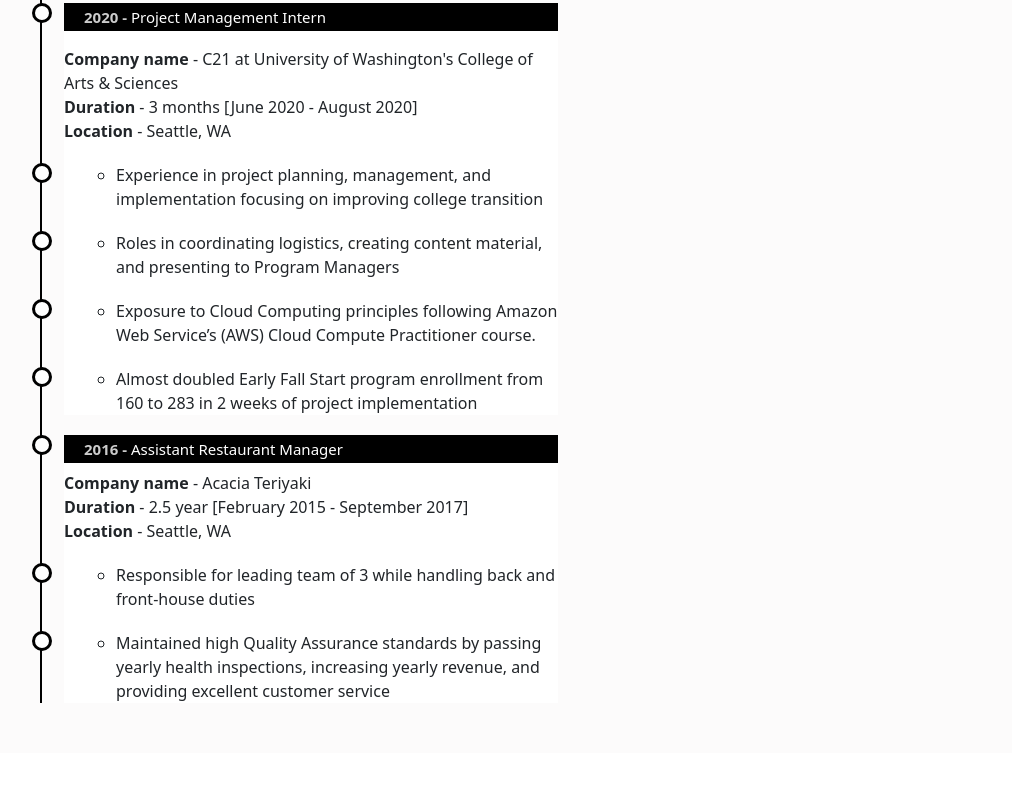
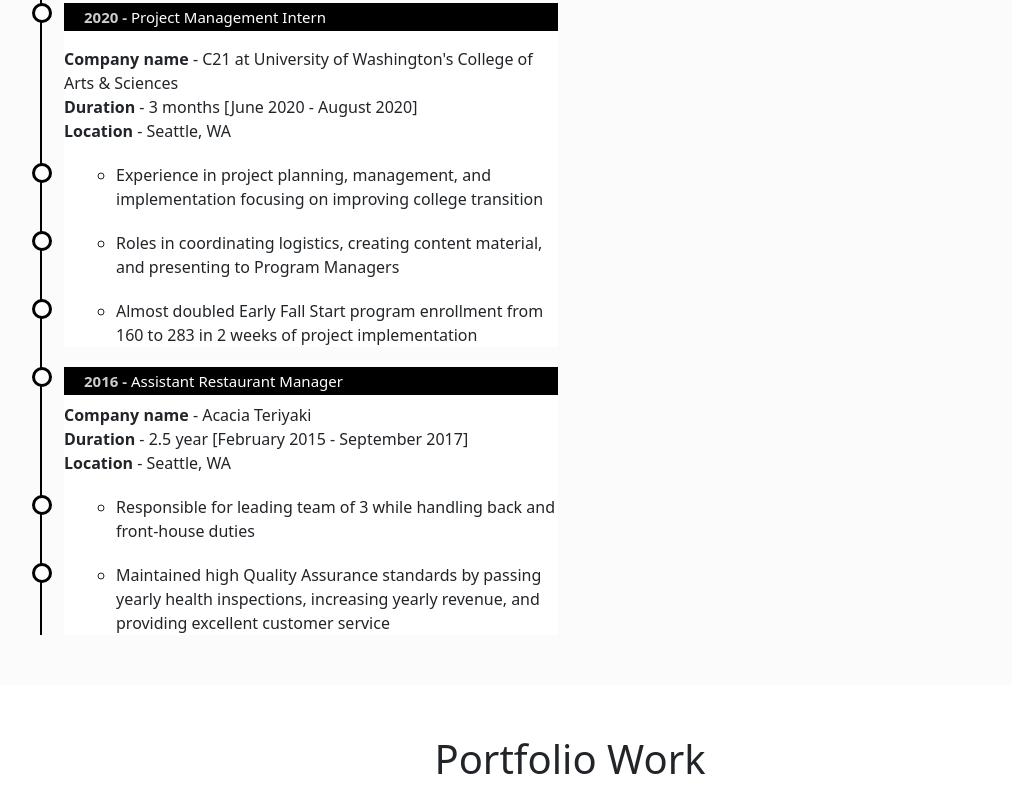
Before and after one commit to jasonp24/jasonp24.github.io, a website: page index.html in a window 1280 px wide. Shown: the part 1305-2100 px from the top of the page, without its empty margins (70-1082 px from the left). Drawn offline with nearby package versions, Linux system fonts and the light colour scheme.

Commit message:
Update index.html

```diff
--- a/index.html
+++ b/index.html
@@ -94,9 +94,6 @@
                 </li>
                 <li>
                   Roles in coordinating logistics, creating content material, and presenting to Program Managers
-                </li>
-                <li>
-                  Exposure to Cloud Computing principles following Amazon Web Service’s (AWS) Cloud Compute Practitioner course.
                 </li>
                 <li>
                   Almost doubled Early Fall Start program enrollment from 160 to 283 in 2 weeks of project implementation
```
